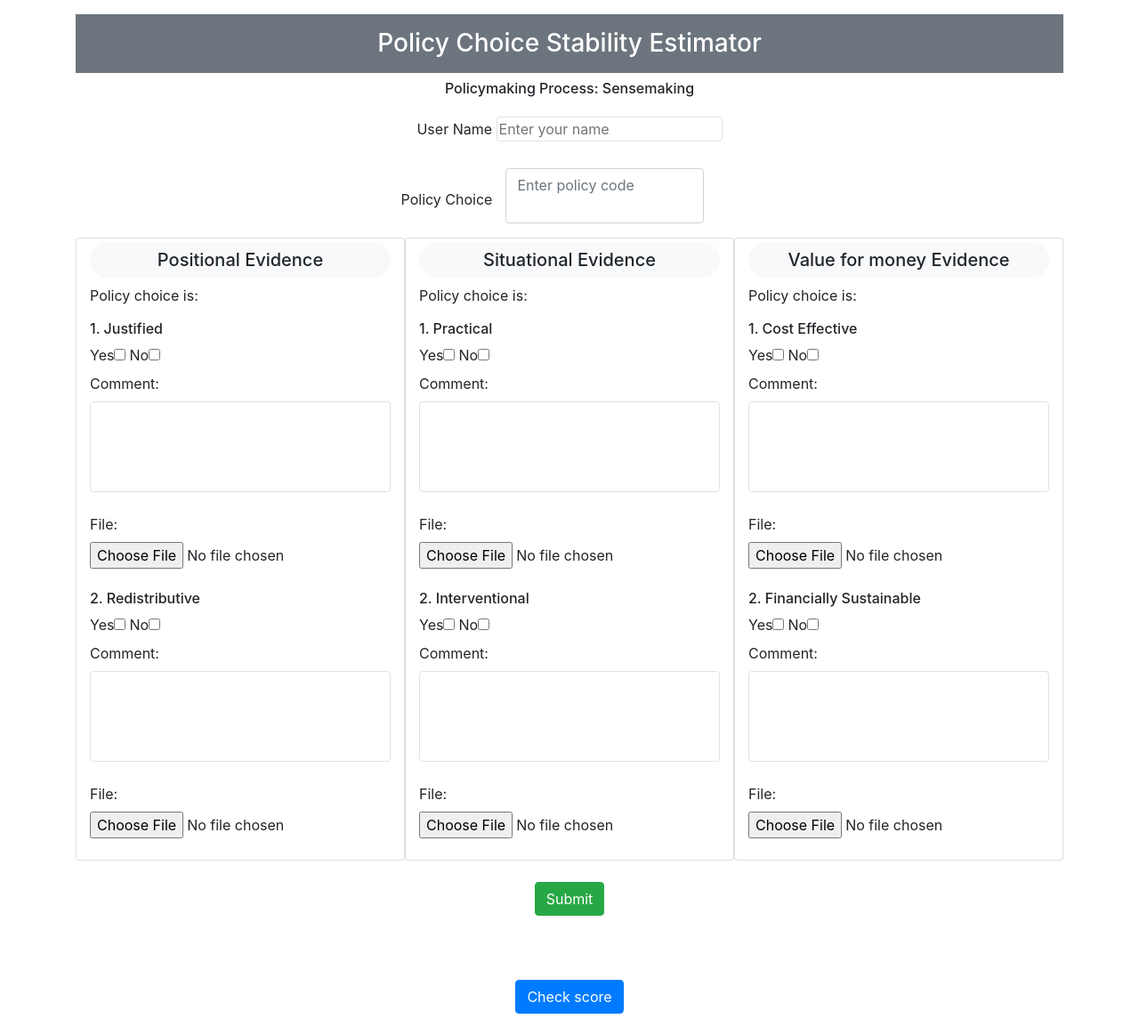
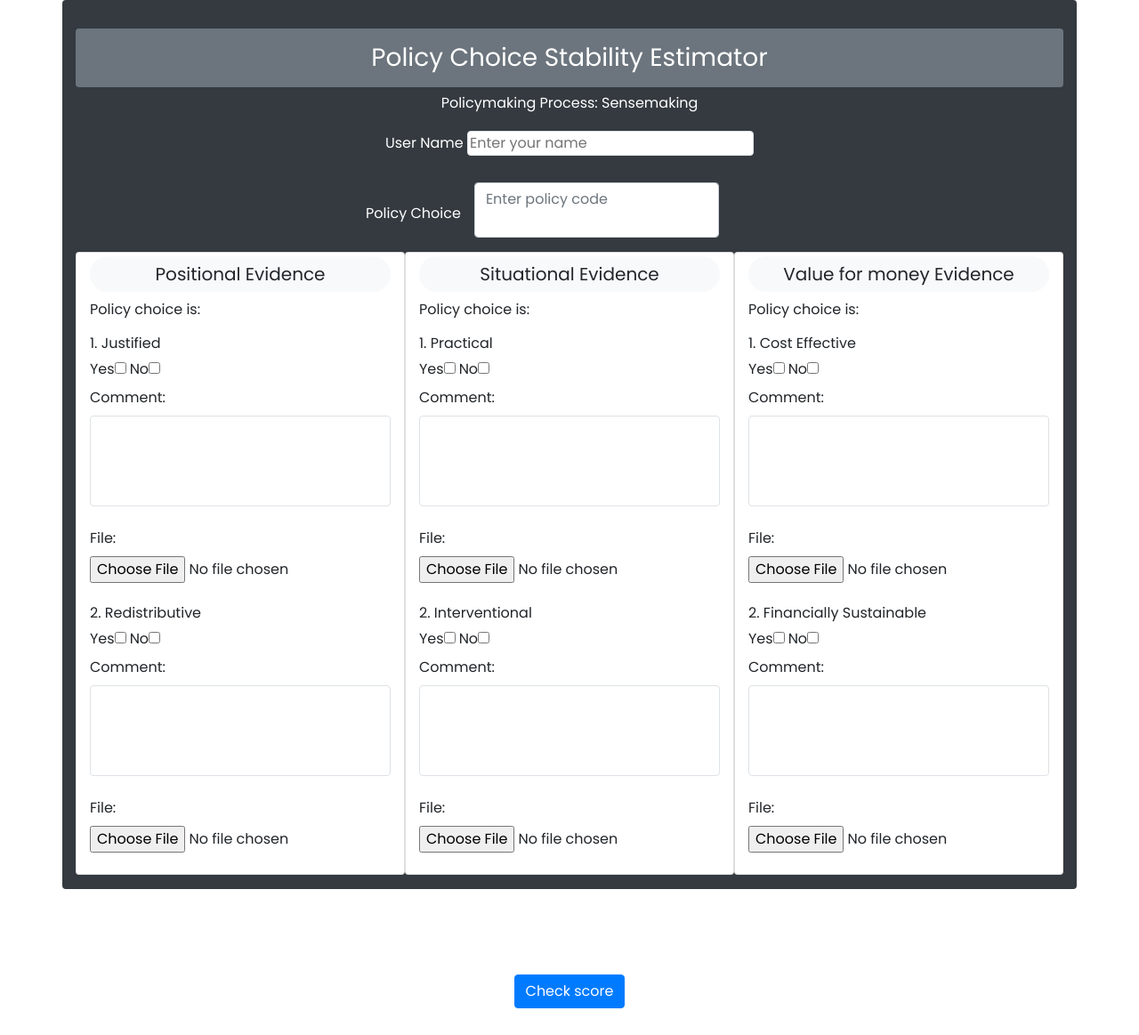
Before and after one commit to OfomiMatthew/policy-stability, a Django app: page / in a window 1280 px wide. Shown: the whole page at 89% size. After the commit the page ends 1133 px from the top, so only its background shows below. Run offline with Django 4.2, Linux system fonts and the light colour scheme; some libraries are stand-ins or nearby versions.

Commit message:
updated version 2 for poicy making process

```diff
--- a/policyCheckProject/policyCheckProject/settings.py
+++ b/policyCheckProject/policyCheckProject/settings.py
@@ -32,6 +32,7 @@
 # Application definition
 
 INSTALLED_APPS = [
+
     'django.contrib.admin',
     'django.contrib.auth',
     'django.contrib.contenttypes',
--- a/policyCheckProject/policyCheckProject/templates/index.html
+++ b/policyCheckProject/policyCheckProject/templates/index.html
@@ -5,10 +5,16 @@
 <head>
     <title>Policy Stability Estimator</title>
 </head>
-
+<link href="https://fonts.googleapis.com/css2?family=Inter:wght@400;600;700&family=Kaushan+Script&family=Poppins&family=Space+Mono&display=swap" rel="stylesheet">
+<link rel="icon" type="image/x-icon" href="https://image.shutterstock.com/shutterstock/photos/453787648/display_1500/stock-vector-scales-balance-icon-453787648.jpg">
 <link rel="stylesheet" href="https://maxcdn.bootstrapcdn.com/bootstrap/4.5.2/css/bootstrap.min.css">
 {% comment %} <link rel="stylesheet" href="{% static 'css/style.css' %}"> {% endcomment %}
 <style>
+
+  *{
+    font-family: 'Poppins', sans-serif;
+  }
+
   textarea{
     border: none;
     outline: none;
@@ -33,7 +39,7 @@
 </style>
 
 <body>
-    <div class="container">
+    <div class="container bg-dark pt-3 pb-3 rounded">
     {% comment %} <nav class="navbar navbar-expand-lg bg-body-tertiary">
         <div class="container-fluid">
           <a class="navbar-brand" href="#">Navbar</a>
@@ -53,7 +59,7 @@
 
 
 
-    <h3 class="display-5 text-center bg-secondary p-3 mb-2 text-white mt-3">Policy Choice Stability Estimator</h3>
+    <h3 class="display-5 text-center bg-secondary p-3 mb-2 text-white mt-3 rounded">Policy Choice Stability Estimator</h3>
     <form method="post" enctype="multipart/form-data">
         {% csrf_token %}
 
@@ -62,13 +68,13 @@
         <div>
 
         <div class="text-center">
-          <h6 class="" style="">Policymaking Process: <span>Sensemaking</span></h6>
-        <label for="id_user_name" class="mt-3">User Name </label>
+          <h6 class="text-white" style="">Policymaking Process: <span>Sensemaking</span></h6>
+        <label for="id_user_name" class="mt-3 text-white">User Name </label>
         <input type="text" name="user_name" id="id_user_name" required class="border border-4 rounded" placeholder="Enter your name"><br>
 
   <div class="d-flex justify-content-center align-items-center mt-4">
     <div class="row form-group">
-      <label for="policy_choice" class="mt-3 col-form-label col-md-2.5">Policy Choice</label>
+      <label for="policy_choice" class="mt-3 col-form-label col-md-2.5 text-white">Policy Choice</label>
       <div class="col-md-8"> <!-- Adjust the column width as needed -->
         <textarea class="form-control" name="policy_choice" required id="policy_choice" rows="2" placeholder="Enter policy code"></textarea>
       </div>
@@ -199,6 +205,12 @@
 
 
     <script>
+
+   // button feature
+const btnSubmit = document.querySelector('.btn-success')
+btnSubmit.style.display = "none";
+
+
       function addCheckboxEventListeners(checkboxYes, checkboxNo) {
         checkboxYes.addEventListener("change", function () {
             if (checkboxYes.checked) {
@@ -253,6 +265,7 @@ let total_yes_length = document.querySelectorAll('input[value="Yes"]').length;
 let total_no_length = document.querySelectorAll('input[value="No"]').length
 
 btn.addEventListener('click',()=>{
+  btnSubmit.style.display = "block";
   submit.style.display = 'block'
   let yes_count = 0;
   let no_count = 0;
```
Also changed, not shown: policyCheckProject/policyCheckProject/templates/success.html (+9 -0 lines), policyCheckProject/db.sqlite3, policyCheckProject/media/documents/11.png (added), policyCheckProject/requirements.txt (renamed from requirements.txt), 1 other file.
